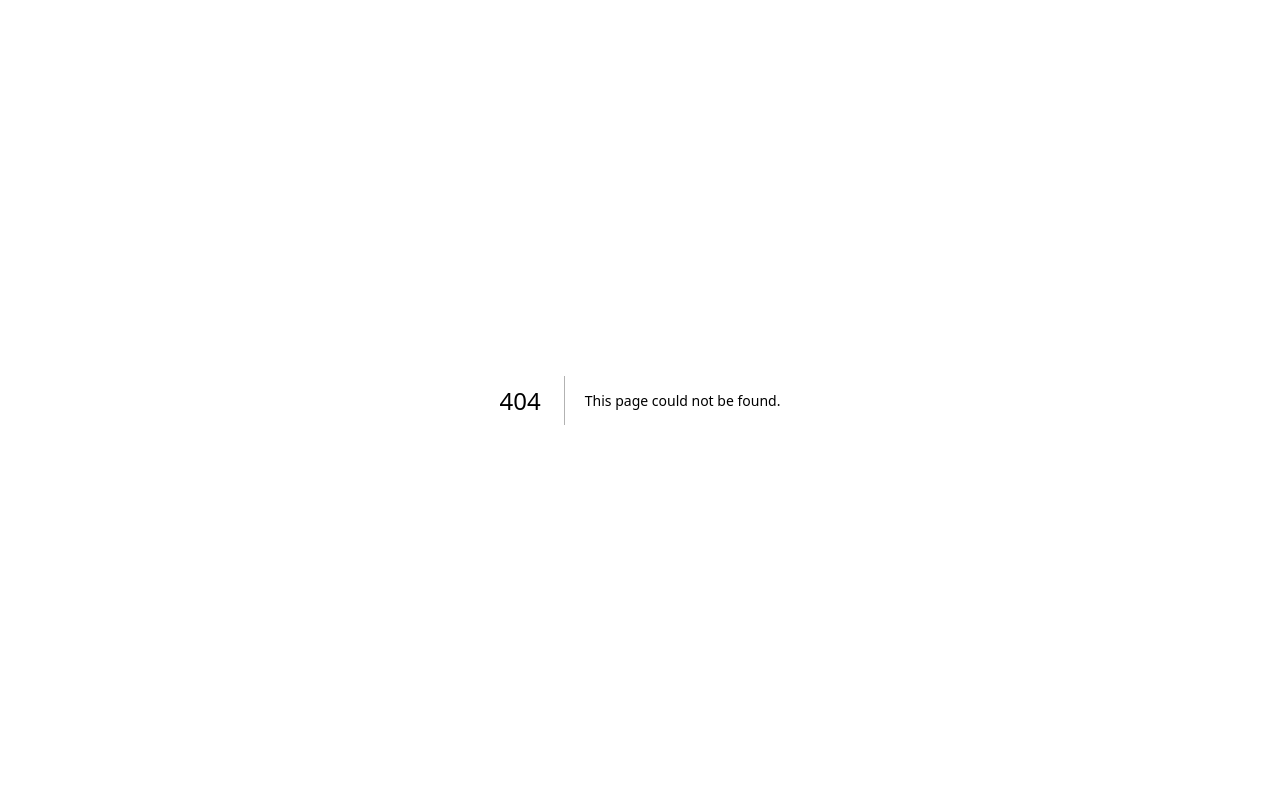
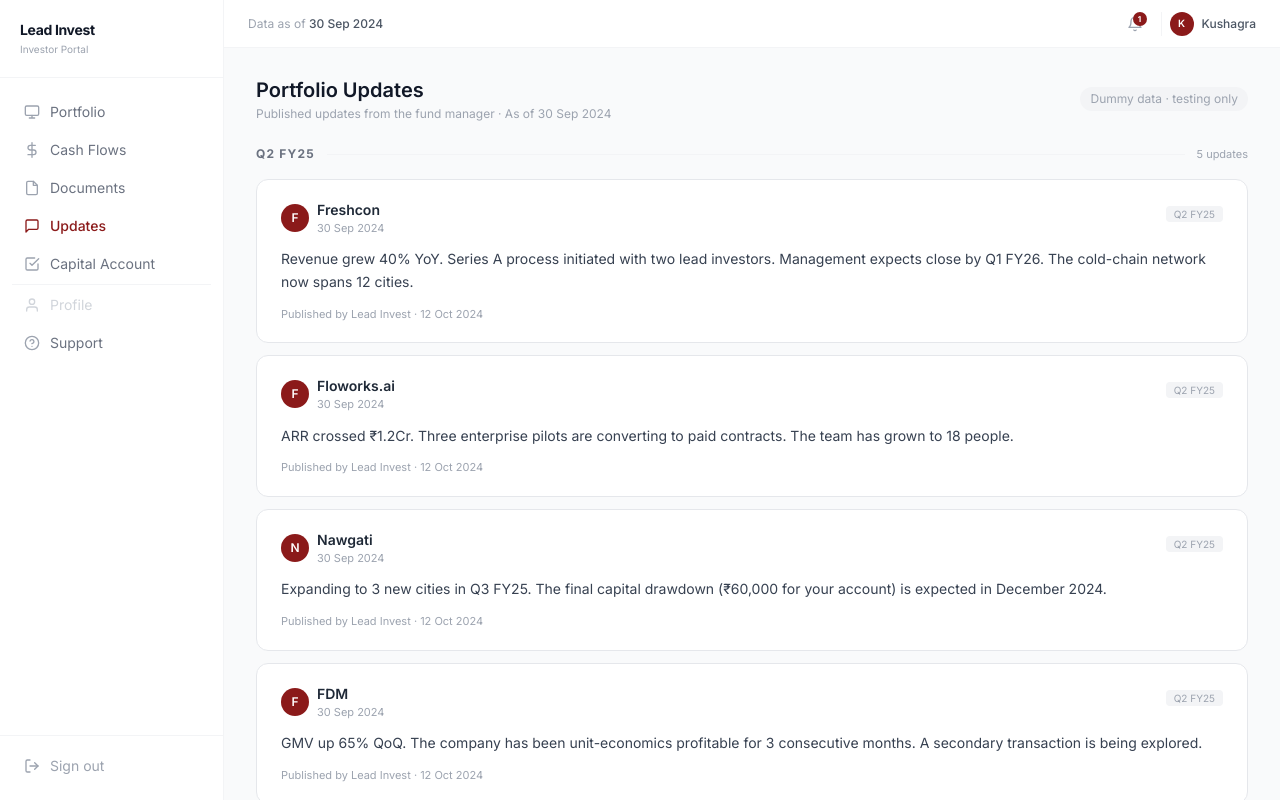
Before and after one commit to kushagra-leadinvest/lp-portal, a Next.js app: page /dashboard/updates in a window 1280 px wide. Before the commit this address had no page. Built offline with nearby package versions, Linux system fonts and the light colour scheme.

Commit message:
Add updates page

```diff
--- /dev/null
+++ b/app/dashboard/updates/page.tsx
@@ -0,0 +1,88 @@
+import { AS_OF_DATE, PUBLISHED_UPDATES } from "@/lib/dummy-data";
+
+export default function UpdatesPage() {
+  const sorted = [...PUBLISHED_UPDATES].sort((a, b) => b.date.localeCompare(a.date));
+
+  const byQuarter: Record<string, typeof sorted> = {};
+  sorted.forEach((u) => {
+    if (!byQuarter[u.quarter]) byQuarter[u.quarter] = [];
+    byQuarter[u.quarter].push(u);
+  });
+  const quarters = Object.keys(byQuarter);
+
+  return (
+    <div className="min-h-full flex flex-col">
+      <div className="px-8 pt-7 pb-0">
+        <div className="flex items-center justify-between mb-6">
+          <div>
+            <h1 className="text-xl font-semibold text-gray-900">Portfolio Updates</h1>
+            <p className="text-xs text-gray-400 mt-0.5">
+              Published updates from the fund manager · As of {AS_OF_DATE}
+            </p>
+          </div>
+          <span className="text-xs text-gray-400 bg-gray-100 px-2.5 py-1 rounded-full">
+            Dummy data · testing only
+          </span>
+        </div>
+      </div>
+
+      <section className="px-8 mb-8">
+        <div className="space-y-8">
+          {quarters.map((quarter) => (
+            <div key={quarter}>
+              <div className="flex items-center gap-3 mb-4">
+                <h2 className="text-xs font-bold text-gray-500 uppercase tracking-widest">
+                  {quarter}
+                </h2>
+                <div className="flex-1 h-px bg-gray-100" />
+                <span className="text-[11px] text-gray-400">
+                  {byQuarter[quarter].length} update{byQuarter[quarter].length !== 1 ? "s" : ""}
+                </span>
+              </div>
+
+              <div className="space-y-3">
+                {byQuarter[quarter].map((update) => (
+                  <article
+                    key={update.id}
+                    className="bg-white border border-gray-200 rounded-xl px-6 py-5 hover:border-gray-300 transition-colors"
+                  >
+                    <div className="flex items-start justify-between gap-4 mb-3">
+                      <div className="flex items-center gap-2">
+                        <div className="w-7 h-7 rounded-full bg-[#8B1A1A] text-white text-xs font-semibold flex items-center justify-center flex-shrink-0">
+                          {update.company.charAt(0)}
+                        </div>
+                        <div>
+                          <p className="text-sm font-semibold text-gray-800">{update.company}</p>
+                          <p className="text-[11px] text-gray-400">{update.displayDate}</p>
+                        </div>
+                      </div>
+                      <div className="text-right flex-shrink-0">
+                        <span className="text-[10px] text-gray-400 bg-gray-100 px-2 py-0.5 rounded">
+                          {quarter}
+                        </span>
+                      </div>
+                    </div>
+                    <p className="text-sm text-gray-700 leading-relaxed">{update.body}</p>
+                    <p className="text-[11px] text-gray-400 mt-3">
+                      Published by {update.publishedBy} · {new Date(update.publishedAt).toLocaleDateString("en-IN", { day: "numeric", month: "short", year: "numeric" })}
+                    </p>
+                  </article>
+                ))}
+              </div>
+            </div>
+          ))}
+        </div>
+      </section>
+
+      <footer className="mt-auto px-8 py-6 border-t border-gray-100">
+        <p className="text-[11px] text-gray-400">
+          Updates are published by Lead Invest on a best-effort basis after each quarter-end. For
+          questions, contact{" "}
+          <a href="mailto:kushagra@leadinvest.in" className="text-[#8B1A1A] hover:underline">
+            kushagra@leadinvest.in
+          </a>
+        </p>
+      </footer>
+    </div>
+  );
+}
```
